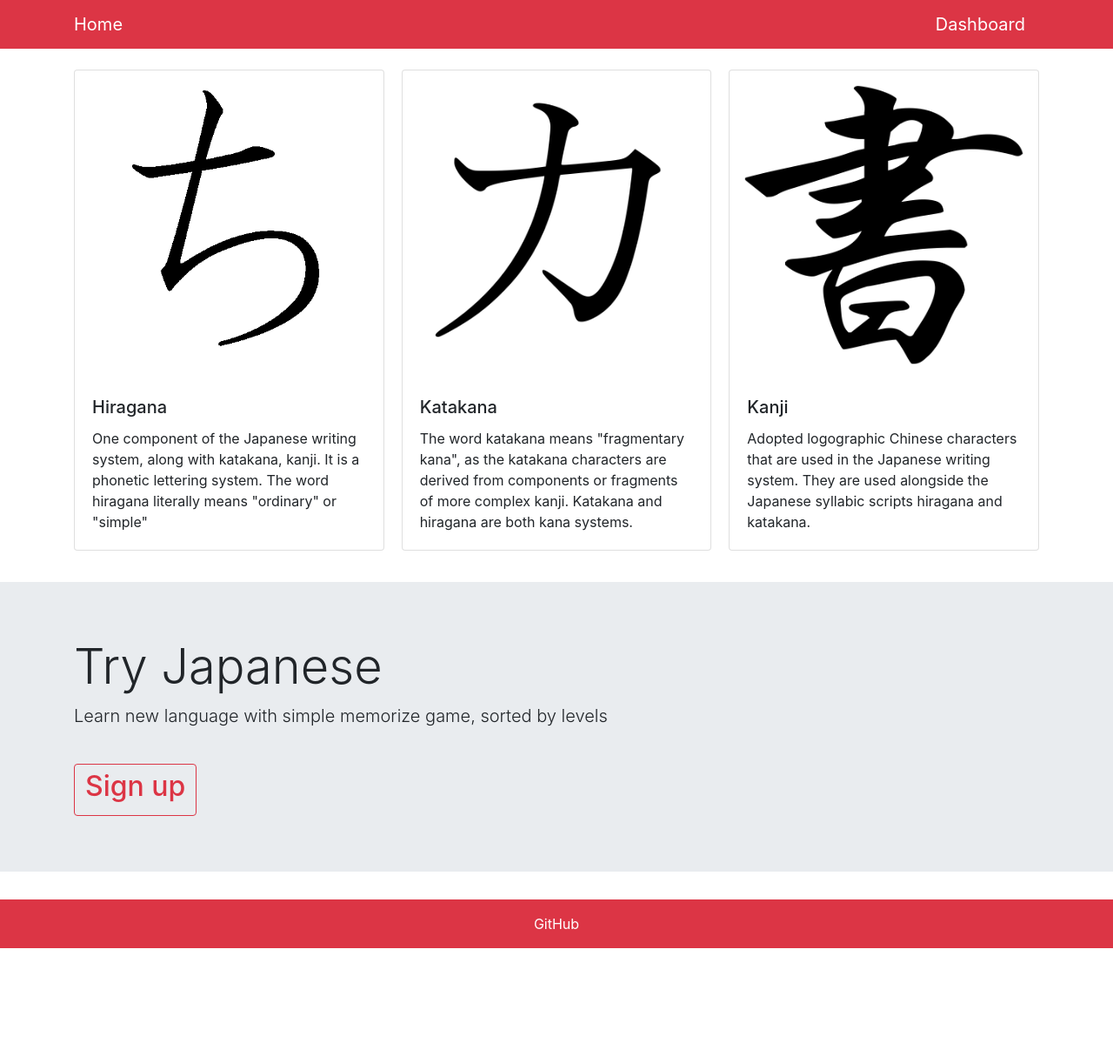
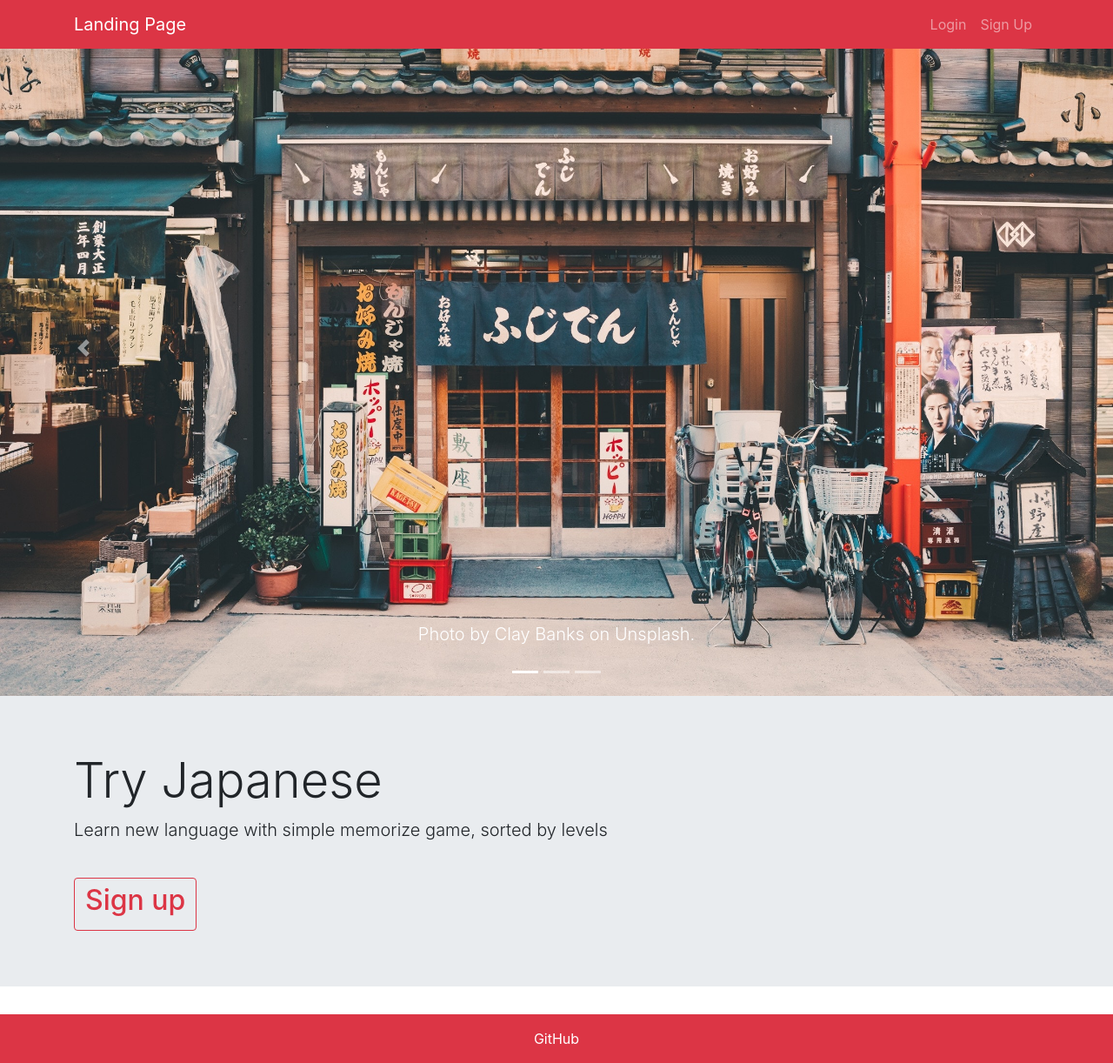
Before and after one commit to zooyl/JapaneseMemo, a Django app: template templates/landing_page.html in a window 1280 px wide. Shown: the whole page at 87% size. Before the commit the page ends 1090 px from the top, so only its background shows below. Run offline with Django 3.2, Linux system fonts and the light colour scheme; the template is opened without the code that fills it, so the values that code supplies are empty; parts of the project's set-up code (start-up, migrations or seed data) failed here and were passed over; some libraries are stand-ins or nearby versions.

Commit message:
New landing page with photos

```diff
--- a/Hiragana/static/css/custom.css
+++ b/Hiragana/static/css/custom.css
@@ -1,3 +1,13 @@
 .hov-border {
     box-shadow: 1px 1px 30px 0px rgba(255, 0, 0, 1);
 }
+
+.carousel-item {
+    height: 100vh;
+    min-height: 350px;
+    background: no-repeat center center scroll;
+    -webkit-background-size: cover;
+    -moz-background-size: cover;
+    -o-background-size: cover;
+    background-size: cover;
+}
--- a/templates/base.html
+++ b/templates/base.html
@@ -10,11 +10,38 @@
     <link rel="stylesheet" href="{% static 'css/custom.css' %}">
 </head>
 <body>
-<nav class="navbar navbar-dark bg-danger">
+<nav class="navbar navbar-expand-lg navbar-dark bg-danger fixed-top">
     <div class="container">
-        <a class="navbar-brand" href="{% url 'landing-page' %}">Home</a>
-        <a class="navbar-brand" href="{% url 'home' %}">Dashboard</a>
-        <a class="navbar-brand" href="{% url 'logout' %}">Logout</a>
+        <a class="navbar-brand" href="{% url 'landing-page' %}">Landing Page</a>
+        <button class="navbar-toggler" type="button" data-toggle="collapse" data-target="#navbarResponsive"
+                aria-controls="navbarResponsive" aria-expanded="false" aria-label="Toggle navigation">
+            <span class="navbar-toggler-icon"></span>
+        </button>
+        <div class="collapse navbar-collapse" id="navbarResponsive">
+            <ul class="navbar-nav ml-auto">
+                {% if user.is_authenticated %}
+                    <li class="nav-item active">
+                        <a class="nav-link" href="{% url 'home' %}">Dashboard
+                            <span class="sr-only">(current)</span>
+                        </a>
+                        {% else %}
+                        <a class="nav-link" href="{% url 'login' %}">Login
+                            <span class="sr-only">(current)</span>
+                        </a>
+
+                    </li>
+                {% endif %}
+                {% if user.is_authenticated %}
+                    <li class="nav-item">
+                        <a class="nav-link" href="{% url 'logout' %}">Logout</a>
+                    </li>
+                {% else %}
+                    <li class="nav-item">
+                        <a class="nav-link" href="{% url 'signup' %}">Sign Up</a>
+                    </li>
+                {% endif %}
+            </ul>
+        </div>
     </div>
 </nav>
 {% block content %}
@@ -31,7 +58,8 @@
         integrity="sha384-JjSmVgyd0p3pXB1rRibZUAYoIIy6OrQ6VrjIEaFf/nJGzIxFDsf4x0xIM+B07jRM"
         crossorigin="anonymous"></script>
 <script src="{% static 'js/app.js' %}"></script>
-<footer class="fixed-bottom">
+{#<footer class="bottom">#}
+<footer class="page-footer font-small blue">
     <div class="footer-copyright text-center py-3 bg-danger">
         <a href="https://github.com/zooyl" target="_blank" class="text-white">GitHub</a>
     </div>
--- a/templates/landing_page.html
+++ b/templates/landing_page.html
@@ -1,50 +1,40 @@
+{% extends 'base.html' %}
 {% load static %}
-<!DOCTYPE html>
-<html lang="en">
-<head>
-    <meta charset="UTF-8">
-    <title>Memorize Japanese</title>
-    <meta name="viewport" content="width=device-width, initial-scale=1, shrink-to-fit=no">
-    <link rel="stylesheet" href="https://stackpath.bootstrapcdn.com/bootstrap/4.3.1/css/bootstrap.min.css"
-          integrity="sha384-ggOyR0iXCbMQv3Xipma34MD+dH/1fQ784/j6cY/iJTQUOhcWr7x9JvoRxT2MZw1T" crossorigin="anonymous">
-</head>
-<nav class="navbar navbar-dark bg-danger">
-    <div class="container">
-        <a class="navbar-brand" href="{% url 'landing-page' %}">Home</a>
-        <a class="navbar-brand" href="{% url 'home' %}">Dashboard</a>
-    </div>
-</nav>
-<body>
-<br>
-<div class="container">
-    <div class="card-columns">
-        <div class="card">
-            <img src="{% static 'img/hiragana.png' %}" class="card-img-top" alt="hiragana">
-            <div class="card-body ">
-                <h5 class="card-title">Hiragana</h5>
-                <p class="card-text">One component of the Japanese writing system, along with katakana, kanji. It is
-                    a phonetic lettering system. The word hiragana literally means "ordinary" or "simple"</p>
+{% block content %}
+<header>
+    <div id="carouselExampleIndicators" class="carousel slide" data-ride="carousel">
+        <ol class="carousel-indicators">
+            <li data-target="#carouselExampleIndicators" data-slide-to="0" class="active"></li>
+            <li data-target="#carouselExampleIndicators" data-slide-to="1"></li>
+            <li data-target="#carouselExampleIndicators" data-slide-to="2"></li>
+        </ol>
+        <div class="carousel-inner" role="listbox">
+            <div class="carousel-item active" style="background-image: url('{% static 'img/shop3.jpg' %}')">
+                <div class="carousel-caption d-none d-md-block">
+                    <p class="lead">Photo by Clay Banks on Unsplash.</p>
+                </div>
+            </div>
+            <div class="carousel-item" style="background-image: url('{% static 'img/shop2.jpg' %}')">
+                <div class="carousel-caption d-none d-md-block">
+                    <p class="lead">Photo by Clay Banks on Unsplash</p>
+                </div>
+            </div>
+            <div class="carousel-item" style="background-image: url('{% static 'img/shop1.jpg' %}')">
+                <div class="carousel-caption d-none d-md-block">
+                    <p class="lead">Photo by Chun Yeung Lam on Unsplash</p>
+                </div>
             </div>
         </div>
-        <div class="card">
-            <img src="{% static 'img/katakana.png' %}" class="card-img-top" alt="katakana">
-            <div class="card-body">
-                <h5 class="card-title">Katakana</h5>
-                <p class="card-text">The word katakana means "fragmentary kana", as the katakana characters are derived
-                    from components or fragments of more complex kanji. Katakana and hiragana are both kana systems.</p>
-            </div>
-        </div>
-        <div class="card">
-            <img src="{% static 'img/kanji.png' %}" class="card-img-top" alt="kanji">
-            <div class="card-body">
-                <h5 class="card-title">Kanji</h5>
-                <p class="card-text">Adopted logographic Chinese characters that are used in the Japanese writing
-                    system. They are used alongside the Japanese syllabic scripts hiragana and katakana.</p>
-            </div>
-        </div>
+        <a class="carousel-control-prev" href="#carouselExampleIndicators" role="button" data-slide="prev">
+            <span class="carousel-control-prev-icon" aria-hidden="true"></span>
+            <span class="sr-only">Previous</span>
+        </a>
+        <a class="carousel-control-next" href="#carouselExampleIndicators" role="button" data-slide="next">
+            <span class="carousel-control-next-icon" aria-hidden="true"></span>
+            <span class="sr-only">Next</span>
+        </a>
     </div>
-</div>
-<br>
+</header>
 <div class="jumbotron jumbotron-fluid">
     <div class="container">
         <h1 class="display-4">Try Japanese</h1>
@@ -55,19 +45,4 @@
         </a>
     </div>
 </div>
-<script src="https://code.jquery.com/jquery-3.3.1.slim.min.js"
-        integrity="sha384-q8i/X+965DzO0rT7abK41JStQIAqVgRVzpbzo5smXKp4YfRvH+8abtTE1Pi6jizo"
-        crossorigin="anonymous"></script>
-<script src="https://cdnjs.cloudflare.com/ajax/libs/popper.js/1.14.7/umd/popper.min.js"
-        integrity="sha384-UO2eT0CpHqdSJQ6hJty5KVphtPhzWj9WO1clHTMGa3JDZwrnQq4sF86dIHNDz0W1"
-        crossorigin="anonymous"></script>
-<script src="https://stackpath.bootstrapcdn.com/bootstrap/4.3.1/js/bootstrap.min.js"
-        integrity="sha384-JjSmVgyd0p3pXB1rRibZUAYoIIy6OrQ6VrjIEaFf/nJGzIxFDsf4x0xIM+B07jRM"
-        crossorigin="anonymous"></script>
-<footer class="bottom">
-    <div class="footer-copyright text-center py-3 bg-danger">
-        <a href="https://github.com/zooyl" target="_blank" class="text-white">GitHub</a>
-    </div>
-</footer>
-</body>
-</html>
+{% endblock content %}
```
Also changed, not shown: Hiragana/static/img/jp-wave.jpg (added), Hiragana/static/img/shop3.jpg (added), 2 other files.
